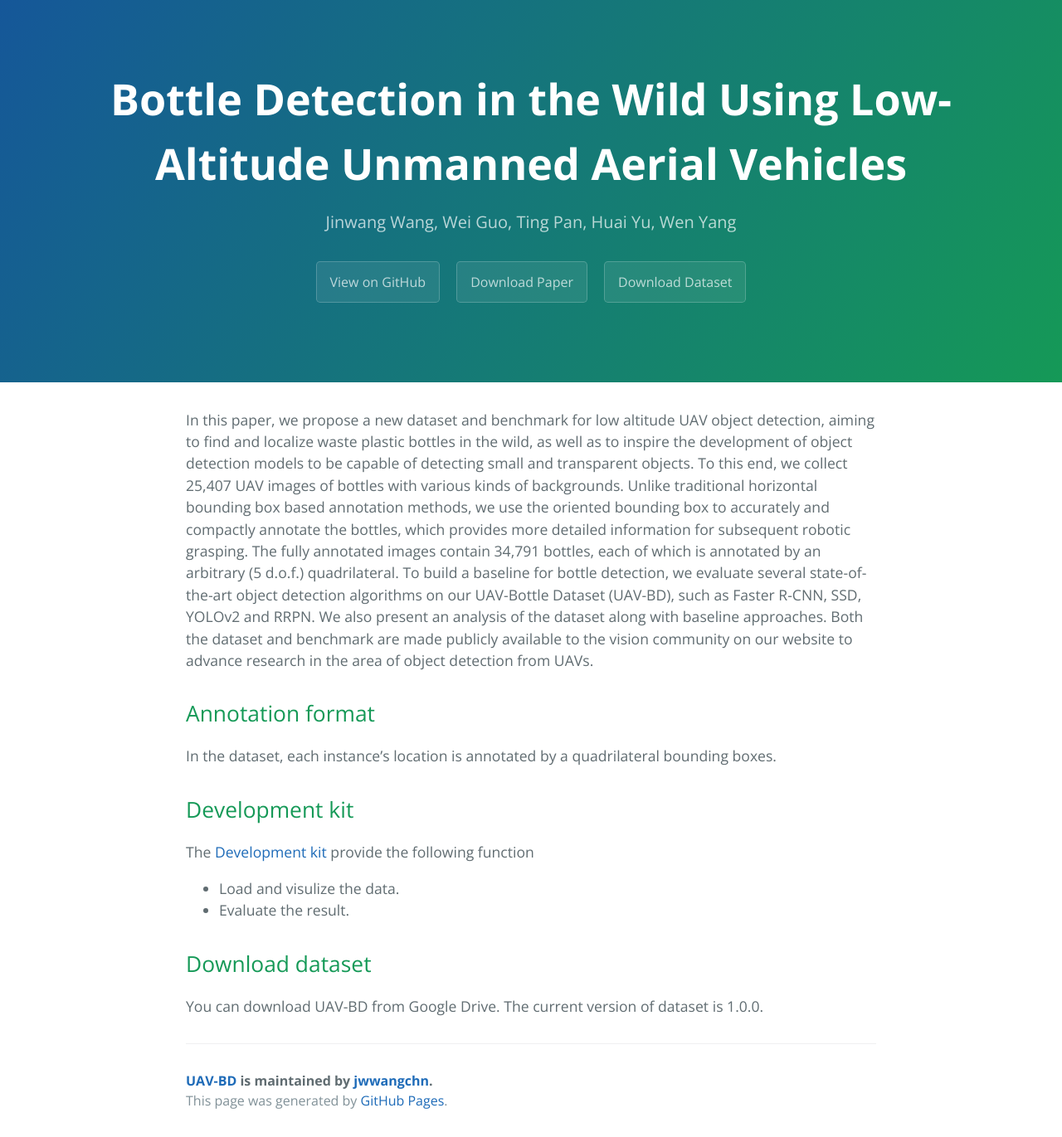
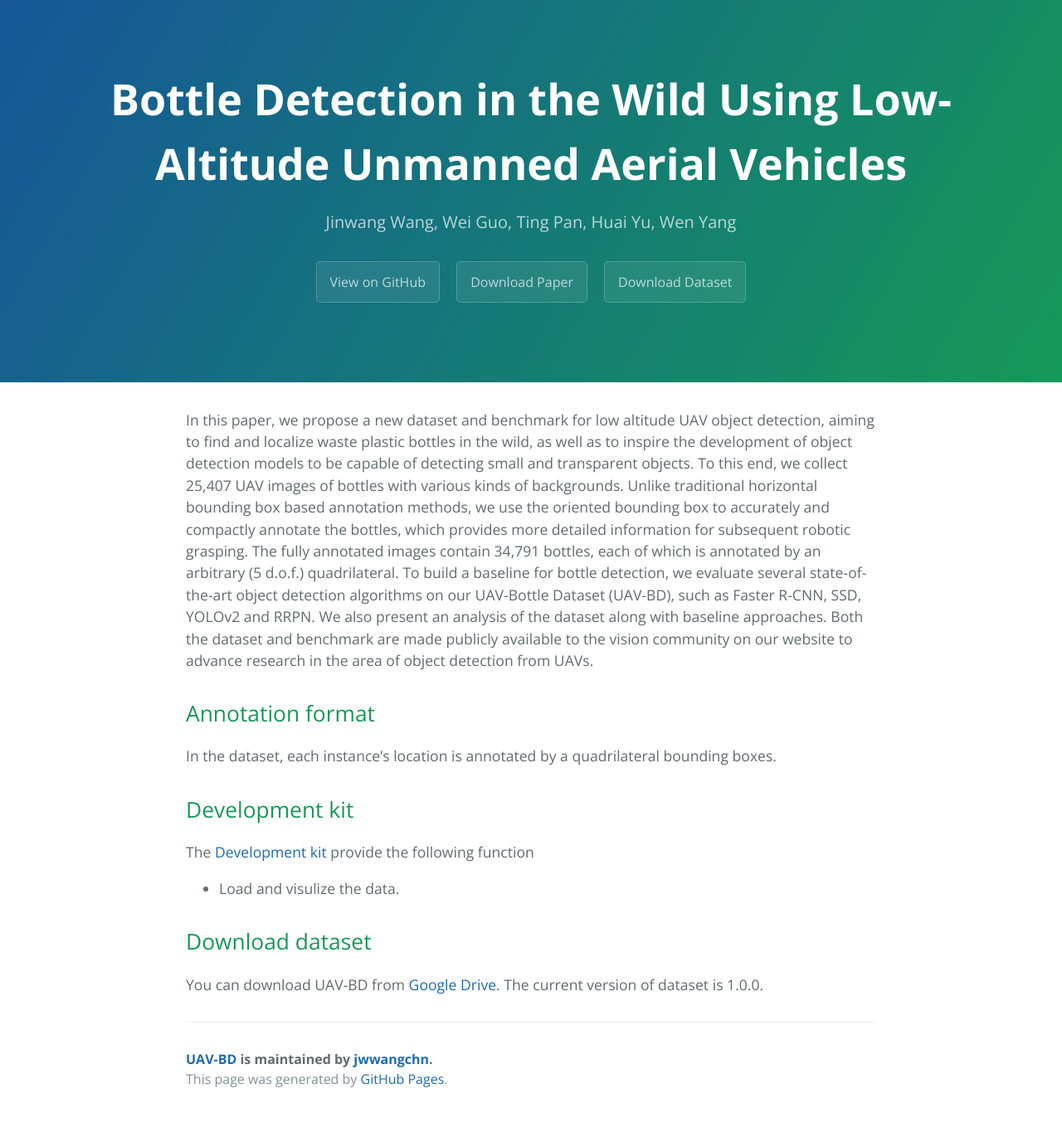
Before and after one commit to jwwangchn/UAV-BD, a Jekyll site: the page built from docs/index.md, in a window 1280 px wide. Shown: the whole page at 83% size. Built offline with Jekyll 4.4.1, drawn with Linux system fonts in a browser that asks for light colours; our own code applies the rules of GitHub Pages for plain Markdown files; after the commit the page ends 1345 px from its top, so only the background shows below that.

Commit message:
modify download url

```diff
--- a/docs/index.md
+++ b/docs/index.md
@@ -7,9 +7,8 @@ In the dataset, each instance's location is annotated by a quadrilateral boundin
 
 ## Development kit
 
-The [Development kit]() provide the following function
+The [Development kit](https://github.com/jwwangchn/UAV-BD.git) provide the following function
 - Load and visulize the data.
-- Evaluate the result.
 
 ## Download dataset
-You can download UAV-BD from Google Drive. The current version of dataset is 1.0.0.
+You can download UAV-BD from [Google Drive](https://drive.google.com/open?id=1uZNHdKUFlNXVnDSsJNldOw0R5JbXwPLS). The current version of dataset is 1.0.0.
```
